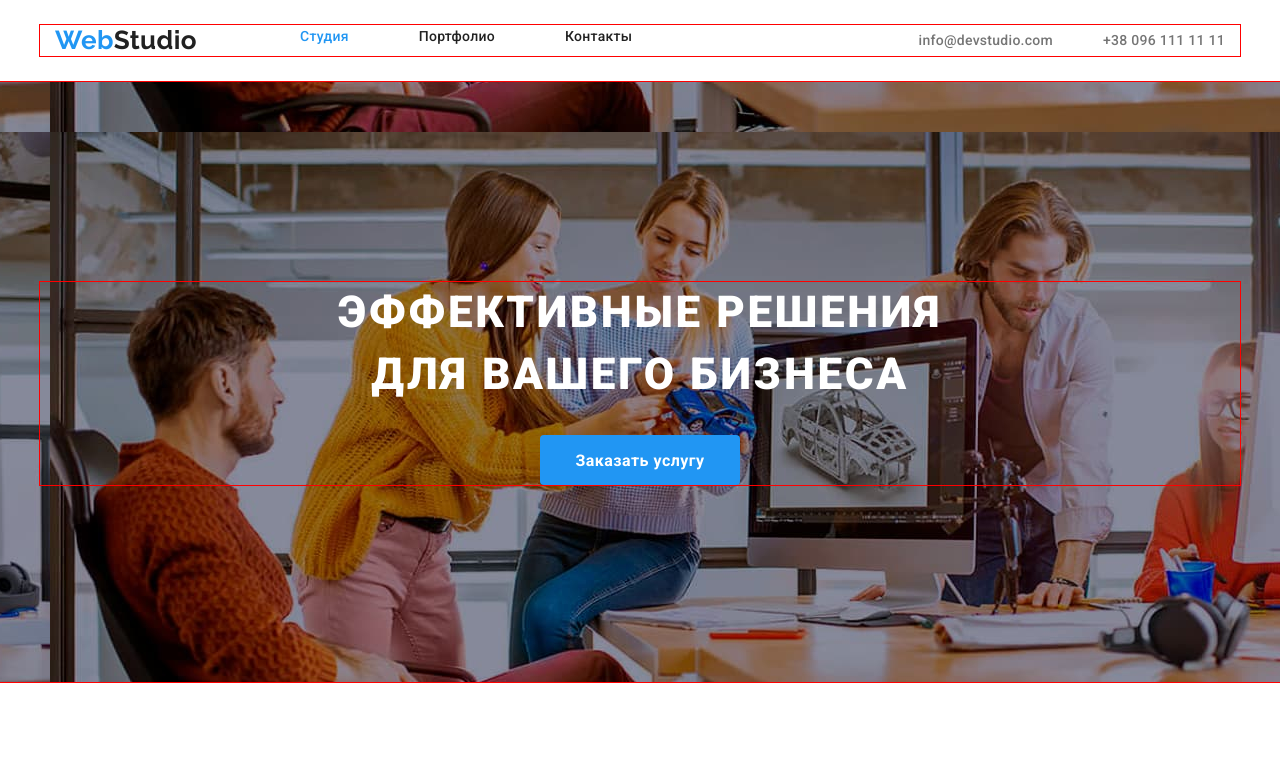
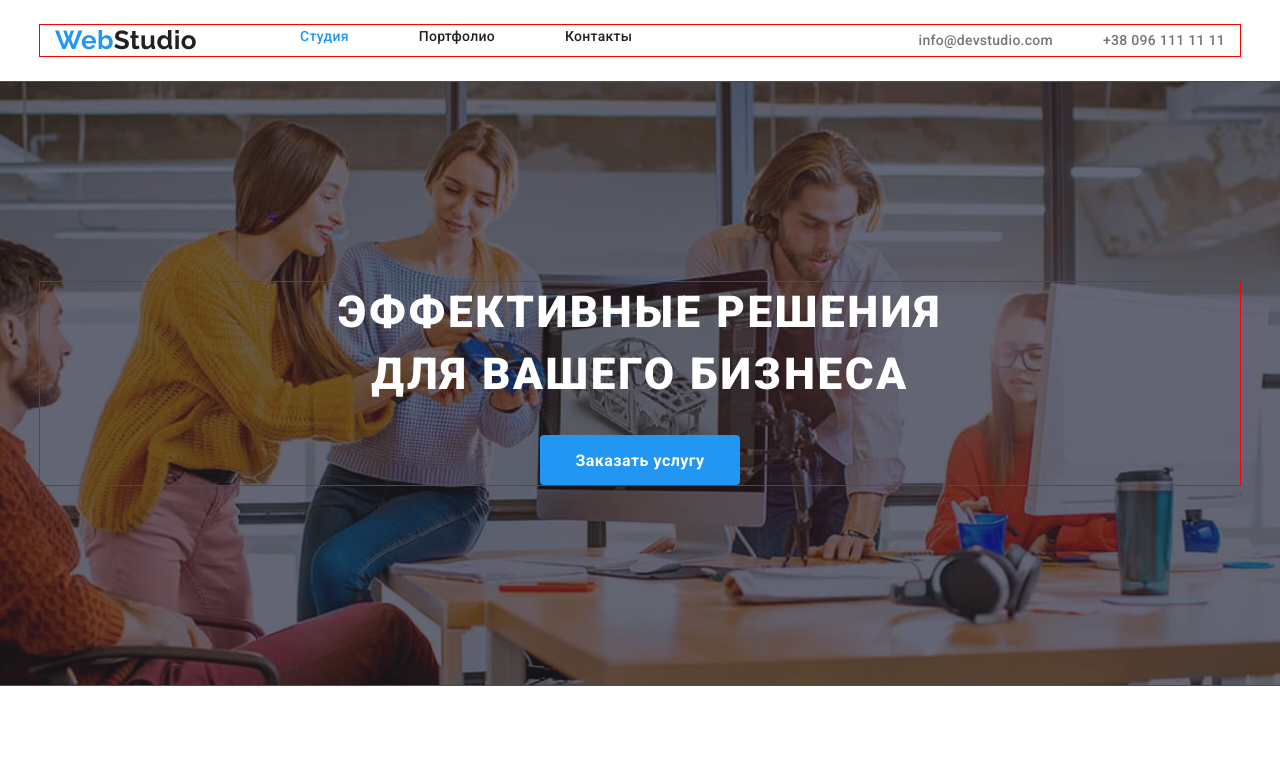
Before and after one commit to DmitriyKorshunov/goit-markup-hw-04, a plain HTML site: page index.html in a window 1280 px wide. Shown: the top 773 px of the page. Drawn offline with nearby package versions, Linux system fonts and the light colour scheme.

Commit message:
Установлен фон героя

```diff
--- a/styles/styles.css
+++ b/styles/styles.css
@@ -167,17 +167,24 @@ img {
 
 .hero {
   max-width: 1600px;
-  height: 600px;
+  min-height: 600px;
   margin-left: auto;
   margin-right: auto;
-  background-color: var(--background-hero-footer-color);
+
   text-align: center;
   padding-top: 200px;
   padding-bottom: 200px;
 
-  background-image: url(../img/heroimg.jpg);
+  background-color: #c4c4c4;
+  background-image: linear-gradient(
+      to right,
+      rgba(47, 48, 58, 0.4),
+      rgba(47, 48, 58, 0.4)
+    ),
+    url("../img/heroimg.jpg");
+
   background-repeat: repeat;
-  background-position: 50px 50px;
+  background-position: center;
   background-size: cover;
   outline: 1px solid red;
 }
```
